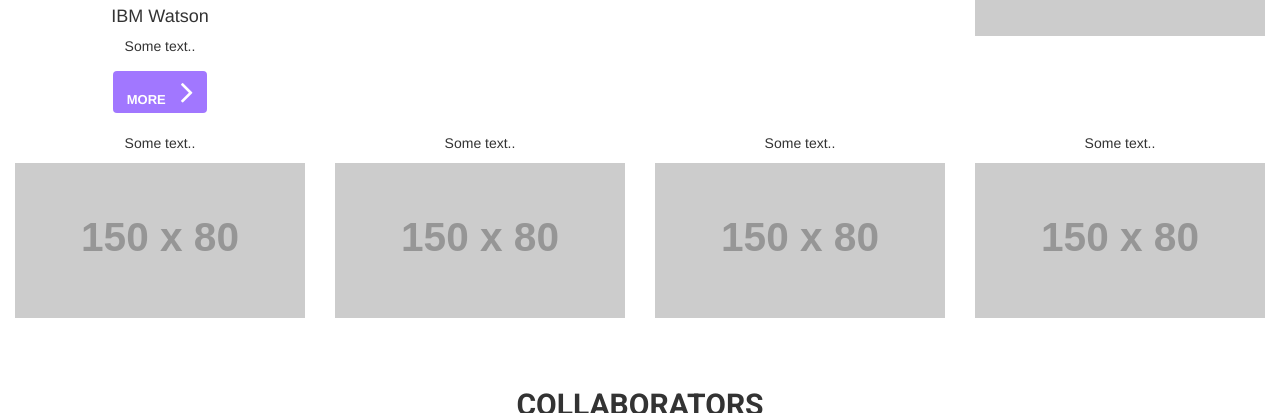
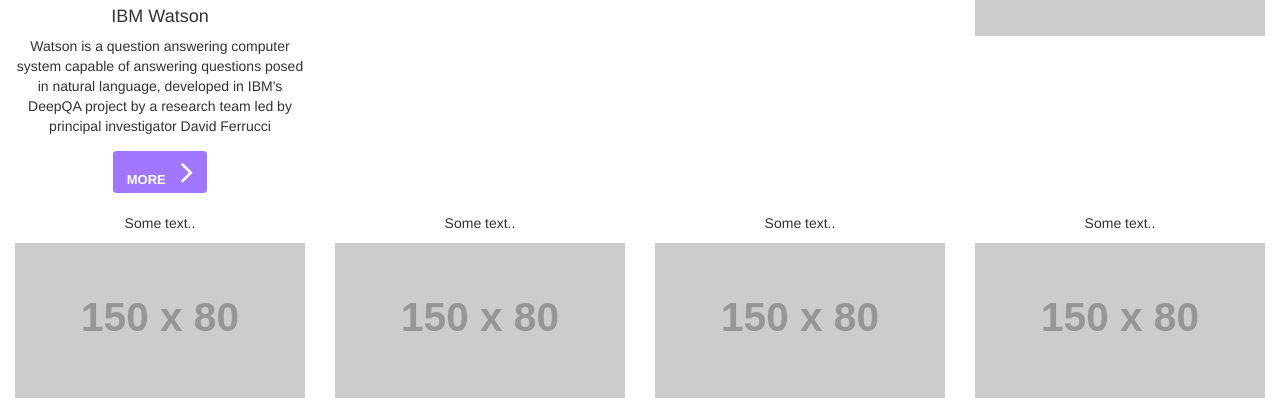
Before and after one commit to VikoVoila/Bloging-Webpage, a plain HTML site: page index.html in a window 1280 px wide. Shown: the part 687-1100 px from the top of the page. Drawn offline with nearby package versions, Linux system fonts and the light colour scheme; placeholder pictures from the web are drawn by us.

Commit message:
Update index.html

```diff
--- a/index.html
+++ b/index.html
@@ -249,7 +249,7 @@ h2::after {
         </div>
         <div class="thumb-content">
           <h4>IBM Watson</h4>
-          <p>Some text..</p>
+          <p>Watson is a question answering computer system capable of answering questions posed in natural language, developed in IBM's DeepQA project by a research team led by principal investigator David Ferrucci</p>
           <a href="#" class="btn btn-primary">More<i class="fa fa-angle-right"></i></a>
         </div>
 
```
